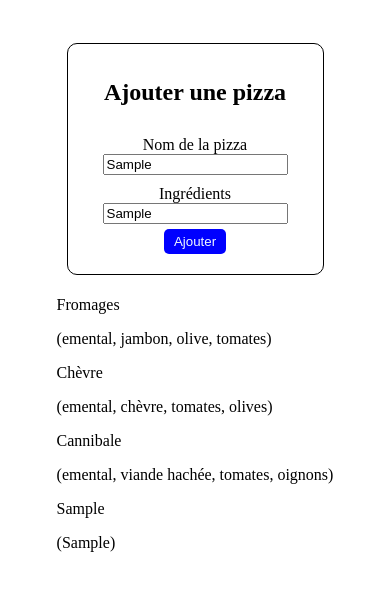
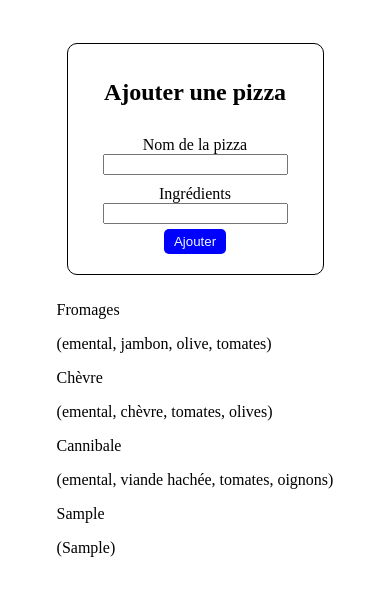
Before and after one commit to VjeremyV/cordova, a website: page www/index.html in a window 390 px wide. Both pictures are taken after typing "Sample", "Sample" into the empty fields and a click on the input "Ajouter". Drawn offline with Linux system fonts and the light colour scheme; some packages are replaced by stand-ins of ours.

Commit message:
ajout de la fonction de vérification + reset des input

```diff
--- a/www/css/index.css
+++ b/www/css/index.css
@@ -36,3 +36,9 @@
     background: aliceblue;
     border: 1px solid blue;
 }
+
+#errorContainer{
+    color : red;
+    background: aliceblue;
+    border-radius: 5px;
+}
--- a/www/index.html
+++ b/www/index.html
@@ -52,6 +52,7 @@
           <input type="submit" value="Ajouter">
             </form>
         </div>
+        <div id="errorContainer"></div>
         <div class="pizzas">
             <div class="pizza">
                 <p>Fromages</p>
--- a/www/js/index.js
+++ b/www/js/index.js
@@ -9,6 +9,7 @@
 
     addForm.addEventListener("submit", (e) => {
       e.preventDefault();
+      if (isValid(addName.value) && isValid(addIngredients.value)) {
           let newPizza = document.createElement('div');
           newPizza.classList.add('pizza');
           newPizza.innerHTML = `
@@ -18,16 +19,27 @@
           </div>`;
 
           pizzaList.appendChild(newPizza);
+         resetInput(addName);
+         resetInput(addIngredients);
+      } else {
+          let errorContainer = document.getElementById('errorContainer');
+          errorContainer.textContent = "la saisie n'est pas valide";
+          setTimeout(() => errorContainer.textContent = '', 2000);
+      }
+
     });
 
+    function resetInput(input){
+        input.value= "";
+    }
     function isValid(value) {
-        return value && value.lenght > 2 && value.lenght < 50;
+        return value && value.length > 2 && value.length < 50;
     }
 
     function formatIngredients(value){
-        return "("+ value.replaceAll(" ", ", ")+")"
+        return "("+ value.trim().replaceAll(" ", ", ")+")"
     }
     function capitalizeFisrtLetter(value){
-        return value.slice(0, 1).toUpperCase() + value.slice(1);
+        return value.trim().slice(0, 1).toUpperCase() + value.trim().slice(1);
     }
 }
```
Lines whose indentation alone changed are shown as unchanged.
